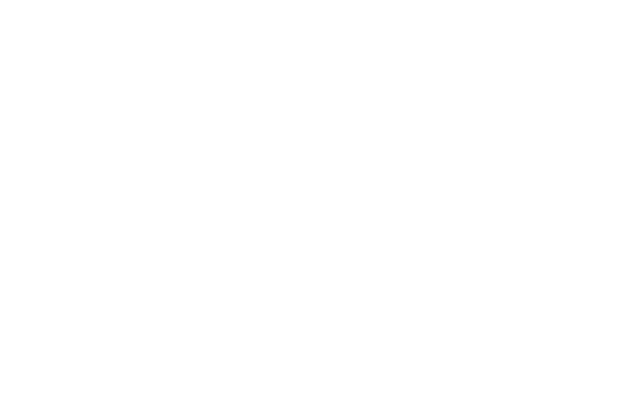
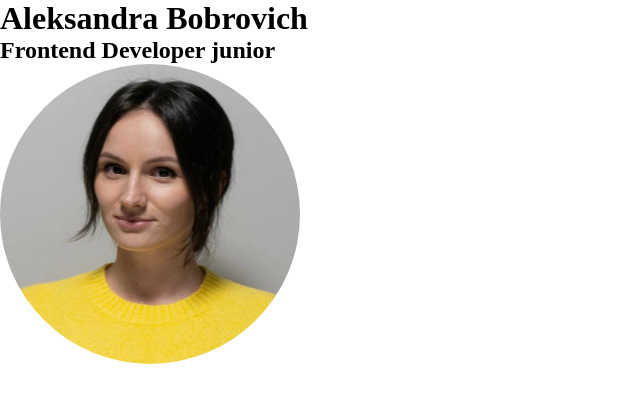
Before and after one commit to SashaPilevich/rsschool-cv, a plain HTML site: page index.html in a window 1280 px wide. Shown: the whole page, without its empty margins (0-640 px from the left). Drawn offline with Linux system fonts and the light colour scheme.

Commit message:
feat:add avatar

```diff
--- a/css/style.css
+++ b/css/style.css
@@ -0,0 +1,10 @@
+*{
+  padding: 0;
+  margin: 0;
+  box-sizing: border-box;
+}
+.avatar {
+  width: 300px;
+  height: 300px;
+  border-radius: 50%;
+}
--- a/index.html
+++ b/index.html
@@ -5,8 +5,11 @@
   <meta http-equiv="X-UA-Compatible" content="IE=edge">
   <meta name="viewport" content="width=device-width, initial-scale=1.0">
   <title>Document</title>
+  <link rel="stylesheet" href="css/style.css">
 </head>
 <body>
-
+  <h1>Aleksandra Bobrovich</h1>
+  <h2>Frontend Developer junior</h2>
+  <img class="avatar" alt="avatar" src="img/avatar.jpg">
 </body>
 </html>
```
Also changed, not shown: img/avatar.jpg (added), 1 other file.
